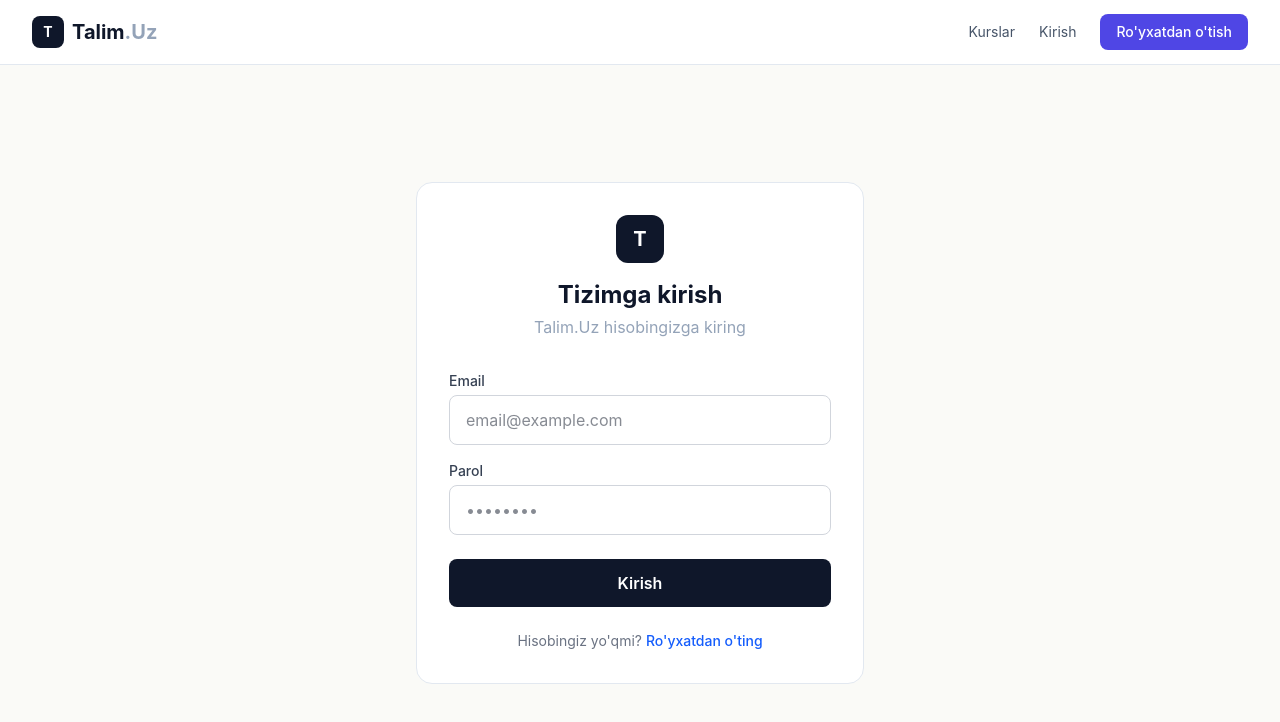
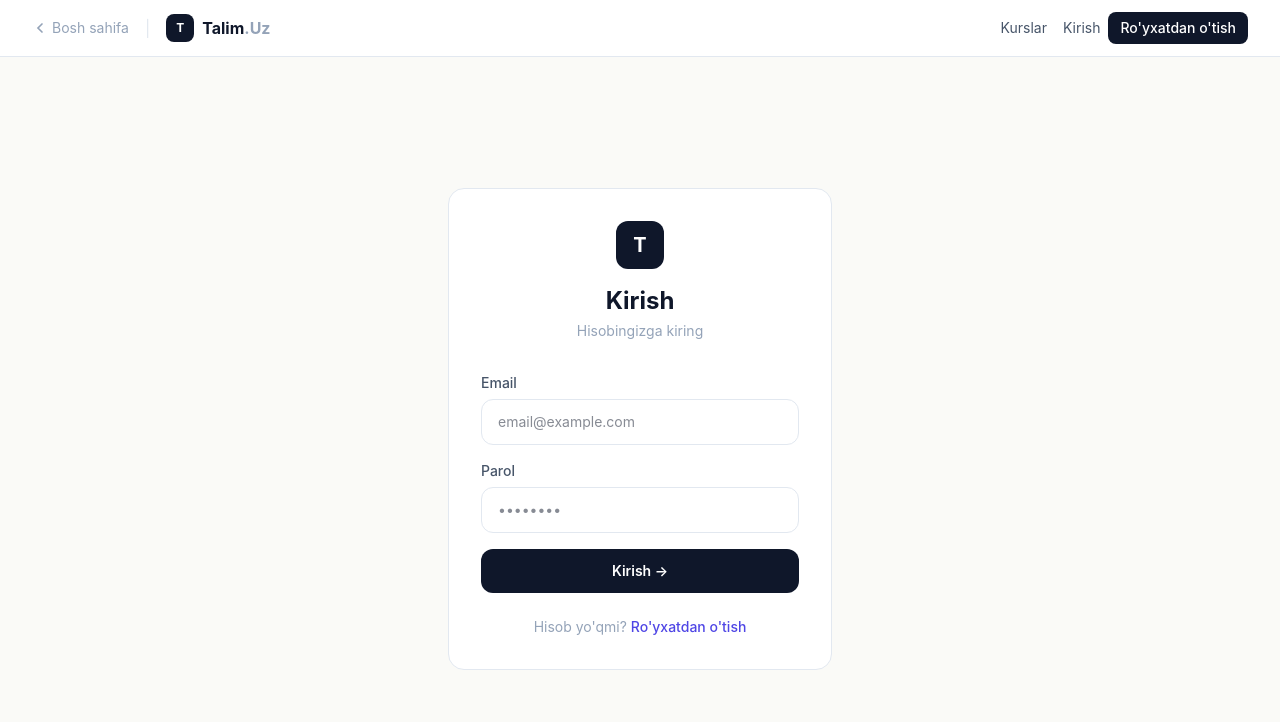
Before and after one commit to axmatovar4-rgb/Talim.Uz, a Next.js app: page /login in a window 1280 px wide. Shown: the top 722 px of the page. Built offline with nearby package versions, Linux system fonts and the light colour scheme; no server answers.

Commit message:
Fix navigation: back button on all pages, clean login, simple dashboard

```diff
--- a/src/app/login/page.tsx
+++ b/src/app/login/page.tsx
@@ -18,70 +18,78 @@ export default function LoginPage() {
     try {
       await login(email, password);
     } catch (err: unknown) {
-      setError(err instanceof Error ? err.message : "Xato yuz berdi");
+      setError(err instanceof Error ? err.message : "Email yoki parol noto'g'ri");
     } finally {
       setLoading(false);
     }
   }
 
   return (
-    <div className="min-h-[calc(100vh-64px)] flex items-center justify-center px-4 py-10" style={{ backgroundColor: "#FAFAF7" }}>
-      <div className="w-full max-w-md">
+    <div className="min-h-[calc(100vh-56px)] flex items-center justify-center px-4 py-10"
+      style={{ backgroundColor: "#FAFAF7" }}>
+      <div className="w-full max-w-sm">
         <div className="rounded-2xl p-8" style={{ backgroundColor: "white", border: "1.5px solid #E2E8F0" }}>
+
+          {/* Logo */}
           <div className="text-center mb-8">
-            <div className="w-12 h-12 rounded-xl flex items-center justify-center mx-auto mb-4" style={{ backgroundColor: "#0F172A" }}>
+            <div className="w-12 h-12 rounded-xl flex items-center justify-center mx-auto mb-4"
+              style={{ backgroundColor: "#0F172A" }}>
               <span className="text-white font-bold text-xl">T</span>
             </div>
-            <h1 className="text-2xl font-bold mb-1" style={{ color: "#0F172A" }}>Tizimga kirish</h1>
-            <p className="mt-1" style={{ color: "#94A3B8" }}>Talim.Uz hisobingizga kiring</p>
+            <h1 className="text-2xl font-bold" style={{ color: "#0F172A" }}>Kirish</h1>
+            <p className="text-sm mt-1" style={{ color: "#94A3B8" }}>Hisobingizga kiring</p>
           </div>
 
+          {/* Form */}
           <form onSubmit={handleSubmit} className="space-y-4">
             {error && (
-              <div className="bg-red-50 border border-red-200 text-red-700 rounded-lg px-4 py-3 text-sm">
+              <div className="text-sm px-4 py-3 rounded-xl" style={{ backgroundColor: "#FEF2F2", color: "#DC2626", border: "1px solid #FECACA" }}>
                 {error}
               </div>
             )}
 
             <div>
-              <label className="block text-sm font-medium text-gray-700 mb-1">Email</label>
+              <label className="block text-sm font-medium mb-1.5" style={{ color: "#475569" }}>Email</label>
               <input
                 type="text"
                 value={email}
-                onChange={(e) => setEmail(e.target.value)}
+                onChange={e => setEmail(e.target.value)}
                 required
                 placeholder="email@example.com"
                 autoComplete="email"
-                className="w-full border border-gray-300 rounded-lg px-4 py-3 focus:outline-none focus:ring-2 focus:ring-blue-500 text-gray-900"
+                className="w-full px-4 py-3 rounded-xl text-sm focus:outline-none"
+                style={{ border: "1.5px solid #E2E8F0", color: "#0F172A", backgroundColor: "white" }}
               />
             </div>
 
             <div>
-              <label className="block text-sm font-medium text-gray-700 mb-1">Parol</label>
+              <label className="block text-sm font-medium mb-1.5" style={{ color: "#475569" }}>Parol</label>
               <input
                 type="password"
                 value={password}
-                onChange={(e) => setPassword(e.target.value)}
+                onChange={e => setPassword(e.target.value)}
                 required
                 placeholder="••••••••"
-                className="w-full border border-gray-300 rounded-lg px-4 py-3 focus:outline-none focus:ring-2 focus:ring-blue-500 text-gray-900"
+                autoComplete="current-password"
+                className="w-full px-4 py-3 rounded-xl text-sm focus:outline-none"
+                style={{ border: "1.5px solid #E2E8F0", color: "#0F172A", backgroundColor: "white" }}
               />
             </div>
 
             <button
               type="submit"
               disabled={loading}
-              className="w-full text-white py-3 rounded-lg font-semibold transition-colors disabled:opacity-60 mt-2"
+              className="w-full py-3 rounded-xl text-white font-semibold text-sm transition-colors disabled:opacity-50"
               style={{ backgroundColor: "#0F172A" }}
             >
-              {loading ? "Kirish..." : "Kirish"}
+              {loading ? "Kirish..." : "Kirish →"}
             </button>
           </form>
 
-          <p className="text-center text-sm text-gray-500 mt-6">
-            Hisobingiz yo'qmi?{" "}
-            <Link href="/register" className="text-blue-600 font-medium hover:underline">
-              Ro'yxatdan o'ting
+          <p className="text-center text-sm mt-6" style={{ color: "#94A3B8" }}>
+            Hisob yo'qmi?{" "}
+            <Link href="/register" className="font-medium" style={{ color: "#4F46E5" }}>
+              Ro'yxatdan o'tish
             </Link>
           </p>
         </div>
--- a/src/components/Navbar.tsx
+++ b/src/components/Navbar.tsx
@@ -3,118 +3,168 @@
 import Link from "next/link";
 import { useAuth } from "@/context/AuthContext";
 import { useState } from "react";
-import { usePathname } from "next/navigation";
+import { usePathname, useRouter } from "next/navigation";
 
 export default function Navbar() {
   const { user, logout, loading } = useAuth();
   const [menuOpen, setMenuOpen] = useState(false);
   const pathname = usePathname();
+  const router = useRouter();
 
-  // Bosh sahifada navbar ko'rsatilmaydi (split-screen layout o'zi navigatsiyani o'z ichiga oladi)
+  // Bosh sahifada navbar ko'rsatilmaydi
   if (pathname === "/") return null;
 
+  // Learn sahifasida ham o'z navbari bor
+  if (pathname.startsWith("/learn/")) return null;
+
+  // Sahifaga qarab orqaga link
+  const backMap: Record<string, { label: string; href: string }> = {
+    "/courses": { label: "Bosh sahifa", href: "/" },
+    "/login": { label: "Bosh sahifa", href: "/" },
+    "/register": { label: "Bosh sahifa", href: "/" },
+    "/onboarding": { label: "Dashboard", href: "/dashboard/student" },
+    "/profile": { label: "Dashboard", href: "/dashboard/student" },
+    "/dashboard/student": { label: "Bosh sahifa", href: "/" },
+    "/dashboard/teacher": { label: "Bosh sahifa", href: "/" },
+  };
+
+  // Dynamic sahifalar
+  let backLink = backMap[pathname];
+  if (!backLink && pathname.startsWith("/courses/")) {
+    backLink = { label: "Kurslar", href: "/courses" };
+  }
+  if (!backLink && pathname.startsWith("/dashboard/teacher/courses/")) {
+    backLink = { label: "Dashboard", href: "/dashboard/teacher" };
+  }
+
+  const dashboardHref = user?.role === "teacher" ? "/dashboard/teacher" : "/dashboard/student";
+
   return (
-    <nav className="bg-white border-b sticky top-0 z-50" style={{borderColor:"#E2E8F0"}}>
+    <nav className="bg-white border-b sticky top-0 z-50" style={{ borderColor: "#E2E8F0" }}>
       <div className="max-w-7xl mx-auto px-4 sm:px-6 lg:px-8">
-        <div className="flex justify-between items-center h-16">
+        <div className="flex items-center h-14 gap-4">
+
+          {/* Orqaga tugma */}
+          {backLink && (
+            <button
+              onClick={() => router.push(backLink!.href)}
+              className="flex items-center gap-1 text-sm transition-colors flex-shrink-0"
+              style={{ color: "#94A3B8" }}
+            >
+              <svg width="16" height="16" viewBox="0 0 24 24" fill="none" stroke="currentColor" strokeWidth="2.5" strokeLinecap="round">
+                <path d="M15 18l-6-6 6-6" />
+              </svg>
+              <span className="hidden sm:inline">{backLink.label}</span>
+            </button>
+          )}
+
+          {/* Divider */}
+          {backLink && <span style={{ color: "#E2E8F0" }}>|</span>}
+
           {/* Logo */}
-          <Link href="/" className="flex items-center gap-2">
-            <div className="w-8 h-8 rounded-lg flex items-center justify-center" style={{backgroundColor:"#0F172A"}}>
-              <span className="text-white font-bold text-sm">T</span>
+          <Link href="/" className="flex items-center gap-2 flex-shrink-0">
+            <div className="w-7 h-7 rounded-lg flex items-center justify-center" style={{ backgroundColor: "#0F172A" }}>
+              <span className="text-white font-bold text-xs">T</span>
             </div>
-            <span className="font-bold text-xl" style={{color:"#0F172A"}}>
-              Talim<span style={{color:"#94A3B8"}}>.Uz</span>
+            <span className="font-bold text-base" style={{ color: "#0F172A" }}>
+              Talim<span style={{ color: "#94A3B8" }}>.Uz</span>
             </span>
           </Link>
 
+          {/* Spacer */}
+          <div className="flex-1" />
+
           {/* Desktop nav */}
-          <div className="hidden md:flex items-center gap-6">
-            <Link href="/courses" className="transition-colors text-sm" style={{color:"#475569"}}>
+          <div className="hidden md:flex items-center gap-5 text-sm">
+            <Link href="/courses" className="transition-colors" style={{ color: "#475569" }}>
               Kurslar
             </Link>
+            {!loading && user && (
+              <Link href={dashboardHref} className="transition-colors" style={{ color: "#475569" }}>
+                Dashboard
+              </Link>
+            )}
+          </div>
+
+          {/* Auth area */}
+          <div className="flex items-center gap-3">
             {!loading && (
               <>
                 {user ? (
-                  <>
-                    <Link
-                      href={user.role === "teacher" ? "/dashboard/teacher" : "/dashboard/student"}
-                      className="transition-colors text-sm" style={{color:"#475569"}}
+                  <div className="flex items-center gap-2">
+                    <Link href="/profile">
+                      <div className="w-8 h-8 rounded-full flex items-center justify-center text-sm font-bold text-white"
+                        style={{ backgroundColor: "#4F46E5" }}>
+                        {user.name[0].toUpperCase()}
+                      </div>
+                    </Link>
+                    <button
+                      onClick={logout}
+                      className="text-xs transition-colors hidden sm:block"
+                      style={{ color: "#94A3B8" }}
                     >
-                      Dashboard
-                    </Link>
-                    <div className="flex items-center gap-3">
-                      <div className="w-8 h-8 rounded-full flex items-center justify-center" style={{backgroundColor:"#EEF2FF"}}>
-                        <span className="font-semibold text-sm" style={{color:"#4F46E5"}}>
-                          {user.name[0].toUpperCase()}
-                        </span>
-                      </div>
-                      <span className="text-sm" style={{color:"#0F172A"}}>{user.name}</span>
-                      <button onClick={logout} className="text-sm transition-colors" style={{color:"#94A3B8"}}>
                       Chiqish
                     </button>
                   </div>
-                  </>
                 ) : (
-                  <>
-                    <Link href="/login" className="text-sm transition-colors" style={{color:"#475569"}}>
+                  <div className="flex items-center gap-2">
+                    <Link href="/login"
+                      className="text-sm transition-colors"
+                      style={{ color: "#475569" }}>
                       Kirish
                     </Link>
-                    <Link
-                      href="/register"
-                      className="text-white px-4 py-2 rounded-lg text-sm font-medium transition-colors"
-                      style={{backgroundColor:"#4F46E5"}}
-                    >
+                    <Link href="/register"
+                      className="text-sm text-white px-3 py-1.5 rounded-lg font-medium"
+                      style={{ backgroundColor: "#0F172A" }}>
                       Ro'yxatdan o'tish
                     </Link>
-                  </>
+                  </div>
                 )}
               </>
             )}
+
+            {/* Mobile menu */}
+            <button
+              className="md:hidden p-1.5 rounded-lg"
+              onClick={() => setMenuOpen(!menuOpen)}
+              style={{ color: "#475569" }}
+              aria-label="Menyu"
+            >
+              <svg width="20" height="20" viewBox="0 0 24 24" fill="none" stroke="currentColor" strokeWidth="2">
+                <line x1="3" y1="6" x2="21" y2="6" />
+                <line x1="3" y1="12" x2="21" y2="12" />
+                <line x1="3" y1="18" x2="21" y2="18" />
+              </svg>
+            </button>
+          </div>
         </div>
 
-          {/* Mobile menu button */}
-          <button
-            className="md:hidden p-2 rounded-lg hover:bg-gray-100"
-            onClick={() => setMenuOpen(!menuOpen)}
-            aria-label="Menyu"
-          >
-            <div className="w-5 h-0.5 bg-gray-700 mb-1"></div>
-            <div className="w-5 h-0.5 bg-gray-700 mb-1"></div>
-            <div className="w-5 h-0.5 bg-gray-700"></div>
-          </button>
-        </div>
-
-        {/* Mobile menu */}
+        {/* Mobile dropdown */}
         {menuOpen && (
-          <div className="md:hidden py-4 border-t border-gray-100 space-y-3">
-            <Link href="/courses" className="block text-gray-600 hover:text-blue-600 py-2" onClick={() => setMenuOpen(false)}>
+          <div className="md:hidden py-3 border-t space-y-2" style={{ borderColor: "#F1F5F9" }}>
+            <Link href="/courses" className="block py-2 text-sm" style={{ color: "#475569" }} onClick={() => setMenuOpen(false)}>
               Kurslar
             </Link>
-            {!loading && (
-              <>
             {user ? (
               <>
-                    <Link
-                      href={user.role === "teacher" ? "/dashboard/teacher" : "/dashboard/student"}
-                      className="block text-gray-600 hover:text-blue-600 py-2"
-                      onClick={() => setMenuOpen(false)}
-                    >
+                <Link href={dashboardHref} className="block py-2 text-sm" style={{ color: "#475569" }} onClick={() => setMenuOpen(false)}>
                   Dashboard
                 </Link>
-                    <button onClick={logout} className="block text-red-500 py-2">
+                <Link href="/profile" className="block py-2 text-sm" style={{ color: "#475569" }} onClick={() => setMenuOpen(false)}>
+                  Profil
+                </Link>
+                <button onClick={logout} className="block py-2 text-sm w-full text-left" style={{ color: "#EF4444" }}>
                   Chiqish
                 </button>
               </>
             ) : (
               <>
-                    <Link href="/login" className="block text-gray-600 py-2" onClick={() => setMenuOpen(false)}>
+                <Link href="/login" className="block py-2 text-sm" style={{ color: "#475569" }} onClick={() => setMenuOpen(false)}>
                   Kirish
                 </Link>
-                    <Link href="/register" className="block text-blue-600 py-2" onClick={() => setMenuOpen(false)}>
+                <Link href="/register" className="block py-2 text-sm font-medium" style={{ color: "#4F46E5" }} onClick={() => setMenuOpen(false)}>
                   Ro'yxatdan o'tish
                 </Link>
-                  </>
-                )}
               </>
             )}
           </div>
```
Also changed, not shown: src/app/dashboard/student/page.tsx (+66 -85 lines). Lines whose indentation alone changed are shown as unchanged.
